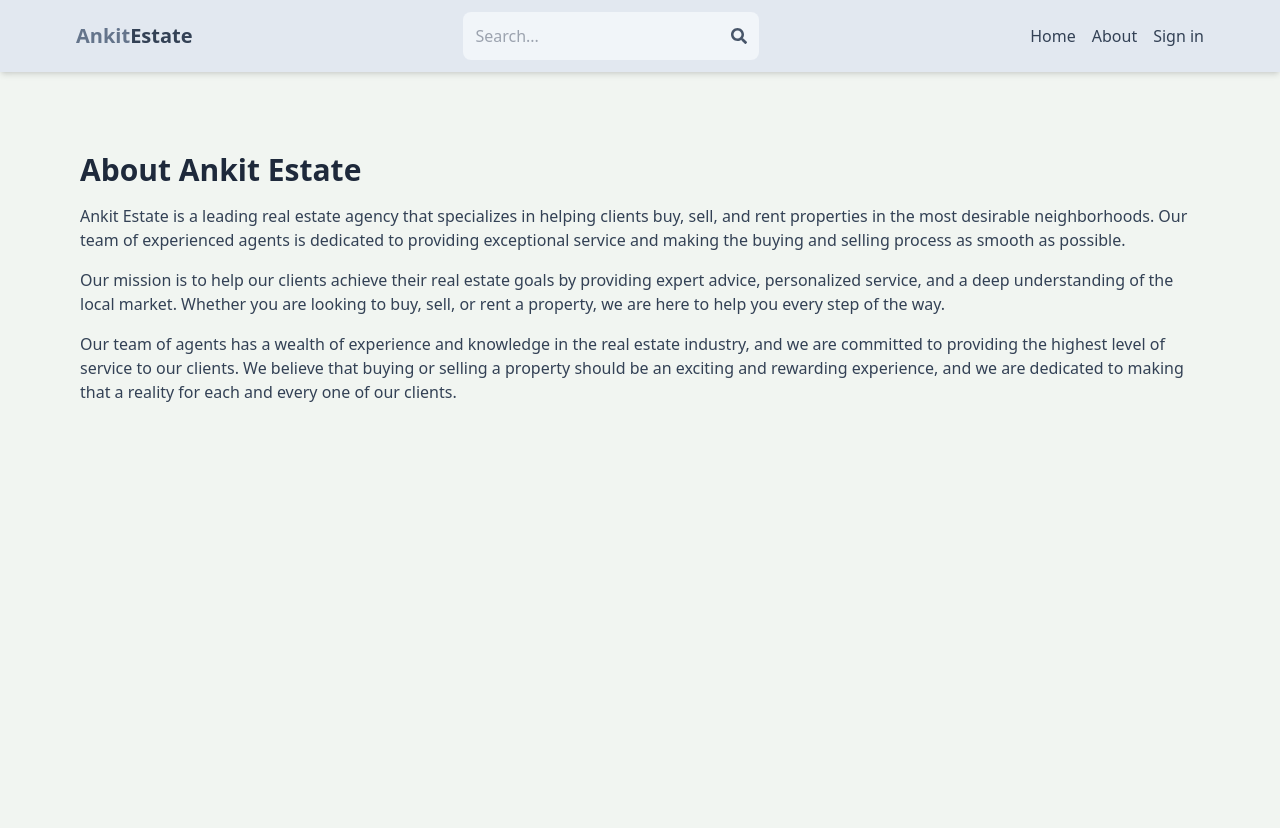
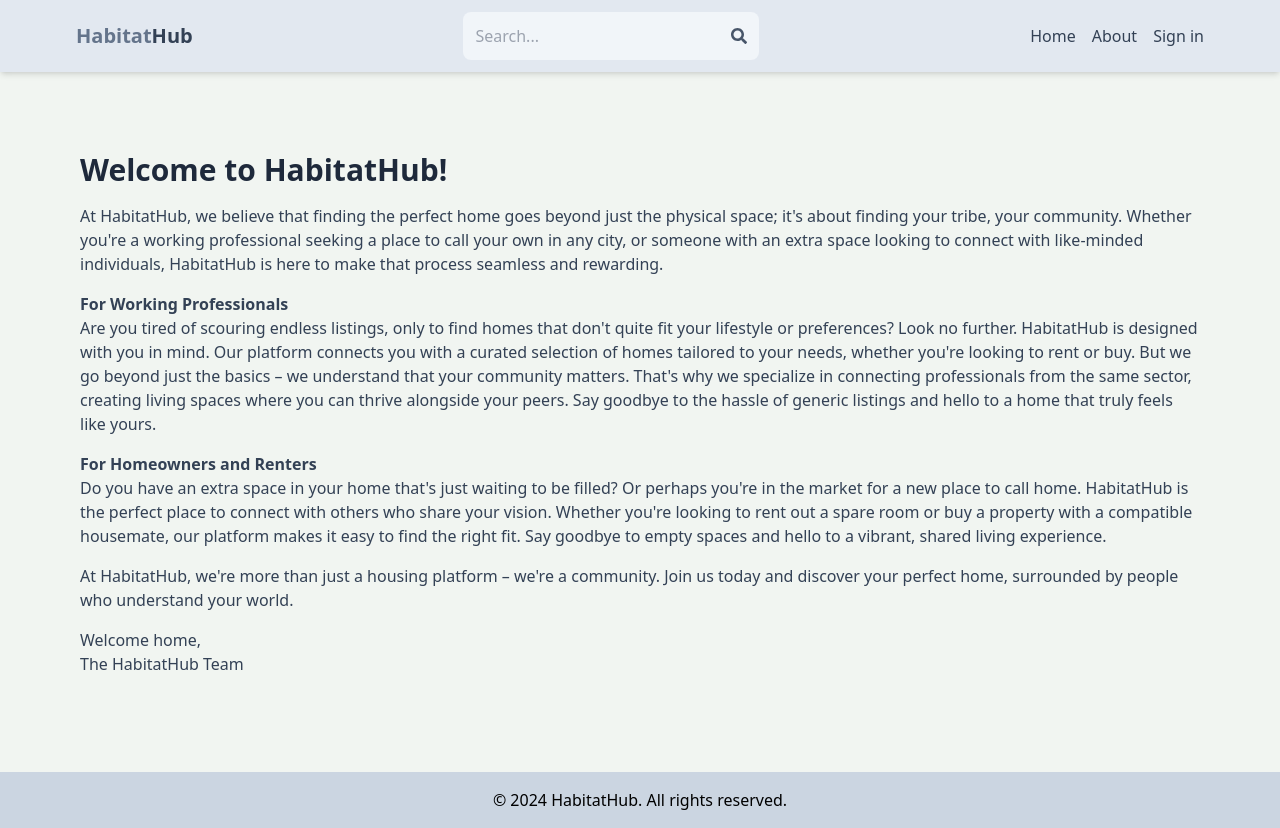
Before and after one commit to ankitgala11/HabitatHub, a React (Vite) app in the folder client/: page /about in a window 1280 px wide. Before the commit the page ends 800 px from the top, so only its background shows below. Built offline with nearby package versions, Linux system fonts and the light colour scheme; no server answers.

Commit message:
added home, about, footer, pre installation

```diff
--- a/client/index.html
+++ b/client/index.html
@@ -2,9 +2,8 @@
 <html lang="en">
 	<head>
 		<meta charset="UTF-8" />
-    <link rel="icon" type="image/svg+xml" href="/vite.svg" />
 		<meta name="viewport" content="width=device-width, initial-scale=1.0" />
-    <title>Ankit Estate</title>
+		<title>HabitatHub</title>
 	</head>
 	<body>
 		<div id="root"></div>
--- a/client/src/App.jsx
+++ b/client/src/App.jsx
@@ -10,6 +10,7 @@ import CreateListing from "./pages/CreateListing";
 import UpdateListing from "./pages/UpdateListing";
 import PrivateRoute from "./components/PrivateRoute";
 import Search from "./pages/Search";
+import Footer from "./components/Footer";
 
 export default function App() {
 	return (
@@ -32,6 +33,7 @@ export default function App() {
 					/>
 				</Route>
 			</Routes>
+			<Footer />
 		</BrowserRouter>
 	);
 }
--- /dev/null
+++ b/client/src/components/Footer.jsx
@@ -0,0 +1,11 @@
+import React from "react";
+
+export default function Footer() {
+	return (
+		<footer className="bg-slate-300 py-4 flex justify-center items-center mt-auto">
+			<p className="text-black-300">
+				© 2024 HabitatHub. All rights reserved.
+			</p>
+		</footer>
+	);
+}
--- a/client/src/components/Header.jsx
+++ b/client/src/components/Header.jsx
@@ -29,8 +29,8 @@ export default function Header() {
 			<div className="flex justify-between items-center max-w-6xl mx-auto p-3">
 				<Link to="/">
 					<h1 className="font-bold text-sm sm:text-xl flex flex-wrap">
-						<span className="text-slate-500">Ankit</span>
-						<span className="text-slate-700">Estate</span>
+						<span className="text-slate-500">Habitat</span>
+						<span className="text-slate-700">Hub</span>
 					</h1>
 				</Link>
 				<form
--- a/client/src/firebase.js
+++ b/client/src/firebase.js
@@ -1,17 +1,14 @@
-// Import the functions you need from the SDKs you need
 import { initializeApp } from "firebase/app";
-// TODO: Add SDKs for Firebase products that you want to use
-// https://firebase.google.com/docs/web/setup#available-libraries
 
 // Your web app's Firebase configuration
+
 const firebaseConfig = {
-  // apiKey: import.meta.env.VITE_FIREBASE_API_KEY,
-  apiKey: "AIzaSyBVu3Axbsx8UacjwDcBJ6h0oldOuXoLgP8",
-  authDomain: "property-boo.firebaseapp.com",
-  projectId: "property-boo",
-  storageBucket: "property-boo.appspot.com",
-  messagingSenderId: "419221246453",
-  appId: "1:419221246453:web:02294593ac3ece72cd90bc",
+	apiKey: import.meta.env.VITE_FIREBASE_API_KEY,
+	authDomain: "habitathub-3c601.firebaseapp.com",
+	projectId: "habitathub-3c601",
+	storageBucket: "habitathub-3c601.appspot.com",
+	messagingSenderId: "198904965520",
+	appId: "1:198904965520:web:0c2279d55fbcda2510eb15",
 };
 
 // Initialize Firebase
--- a/client/src/pages/About.jsx
+++ b/client/src/pages/About.jsx
@@ -4,29 +4,51 @@ export default function About() {
 	return (
 		<div className="py-20 px-4 max-w-6xl mx-auto">
 			<h1 className="text-3xl font-bold mb-4 text-slate-800">
-				About Ankit Estate
+				Welcome to HabitatHub!
 			</h1>
 			<p className="mb-4 text-slate-700">
-				Ankit Estate is a leading real estate agency that specializes in
-				helping clients buy, sell, and rent properties in the most
-				desirable neighborhoods. Our team of experienced agents is
-				dedicated to providing exceptional service and making the buying
-				and selling process as smooth as possible.
+				At HabitatHub, we believe that finding the perfect home goes
+				beyond just the physical space; it's about finding your tribe,
+				your community. Whether you're a working professional seeking a
+				place to call your own in any city, or someone with an extra
+				space looking to connect with like-minded individuals,
+				HabitatHub is here to make that process seamless and rewarding.
 			</p>
 			<p className="mb-4 text-slate-700">
-				Our mission is to help our clients achieve their real estate
-				goals by providing expert advice, personalized service, and a
-				deep understanding of the local market. Whether you are looking
-				to buy, sell, or rent a property, we are here to help you every
-				step of the way.
+				<span className="font-semibold">For Working Professionals</span>
+				<br /> Are you tired of scouring endless listings, only to find
+				homes that don't quite fit your lifestyle or preferences? Look
+				no further. HabitatHub is designed with you in mind. Our
+				platform connects you with a curated selection of homes tailored
+				to your needs, whether you're looking to rent or buy. But we go
+				beyond just the basics – we understand that your community
+				matters. That's why we specialize in connecting professionals
+				from the same sector, creating living spaces where you can
+				thrive alongside your peers. Say goodbye to the hassle of
+				generic listings and hello to a home that truly feels like
+				yours.
 			</p>
 			<p className="mb-4 text-slate-700">
-				Our team of agents has a wealth of experience and knowledge in
-				the real estate industry, and we are committed to providing the
-				highest level of service to our clients. We believe that buying
-				or selling a property should be an exciting and rewarding
-				experience, and we are dedicated to making that a reality for
-				each and every one of our clients.
+				<span className="font-semibold">
+					For Homeowners and Renters
+				</span>
+				<br /> Do you have an extra space in your home that's just
+				waiting to be filled? Or perhaps you're in the market for a new
+				place to call home. HabitatHub is the perfect place to connect
+				with others who share your vision. Whether you're looking to
+				rent out a spare room or buy a property with a compatible
+				housemate, our platform makes it easy to find the right fit. Say
+				goodbye to empty spaces and hello to a vibrant, shared living
+				experience.
+			</p>
+			<p className="mb-4 text-slate-700">
+				At HabitatHub, we're more than just a housing platform – we're a
+				community. Join us today and discover your perfect home,
+				surrounded by people who understand your world.
+			</p>
+			<p className="mb-4 text-slate-700">
+				Welcome home,
+				<br /> The HabitatHub Team
 			</p>
 		</div>
 	);
--- a/client/src/pages/CreateListing.jsx
+++ b/client/src/pages/CreateListing.jsx
@@ -273,7 +273,7 @@ export default function CreateListing() {
                 type="number"
                 id="regularPrice"
                 min="50"
-                max="10000000"
+                max="100000000"
                 required
                 className="p-3 border border-gray-300 rounded-lg"
                 onChange={handleChange}
@@ -294,7 +294,7 @@ export default function CreateListing() {
                   type="number"
                   id="discountPrice"
                   min="0"
-                  max="10000000"
+                  max="100000000"
                   required
                   className="p-3 border border-gray-300 rounded-lg"
                   onChange={handleChange}
--- a/client/src/pages/Home.jsx
+++ b/client/src/pages/Home.jsx
@@ -11,7 +11,7 @@ export default function Home() {
 	const [saleListings, setSaleListings] = useState([]);
 	const [rentListings, setRentListings] = useState([]);
 	SwiperCore.use([Navigation]);
-	console.log(offerListings);
+	// console.log(offerListings);
 	useEffect(() => {
 		const fetchOfferListings = async () => {
 			try {
@@ -50,16 +50,16 @@ export default function Home() {
 			{/* top */}
 			<div className="flex flex-col gap-6 p-28 px-3 max-w-6xl mx-auto">
 				<h1 className="text-slate-700 font-bold text-3xl lg:text-6xl">
-					Find your next{" "}
-					<span className="text-slate-500">perfect</span>
+					Discover Your Ideal Home{" "}
+					<span className="text-slate-500">effortlessly</span>
 					<br />
-					place with ease
+					with HabitatHub
 				</h1>
 				<div className="text-gray-400 text-xs sm:text-sm">
-					Ankit Estate is the best place to find your next perfect
-					place to live.
-					<br />
-					We have a wide range of properties for you to choose from.
+					HabitatHub simplifies your search for the perfect place to
+					live.
+					<br /> Explore a diverse selection of properties tailored to
+					your needs, ensuring you find the ideal space to call home.
 				</div>
 				<Link
 					to={"/search"}
@@ -74,14 +74,13 @@ export default function Home() {
 				{offerListings &&
 					offerListings.length > 0 &&
 					offerListings.map((listing) => (
-						<SwiperSlide>
+						<SwiperSlide key={listing._id}>
 							<div
 								style={{
 									background: `url(${listing.imageUrls[0]}) center no-repeat`,
 									backgroundSize: "cover",
 								}}
 								className="h-[500px]"
-								key={listing._id}
 							></div>
 						</SwiperSlide>
 					))}
--- a/client/src/pages/UpdateListing.jsx
+++ b/client/src/pages/UpdateListing.jsx
@@ -298,7 +298,7 @@ export default function CreateListing() {
 								type="number"
 								id="regularPrice"
 								min="50"
-								max="10000000"
+								max="100000000"
 								required
 								className="p-3 border border-gray-300 rounded-lg"
 								onChange={handleChange}
@@ -319,7 +319,7 @@ export default function CreateListing() {
 									type="number"
 									id="discountPrice"
 									min="0"
-									max="10000000"
+									max="100000000"
 									required
 									className="p-3 border border-gray-300 rounded-lg"
 									onChange={handleChange}
--- a/package.json
+++ b/package.json
@@ -6,7 +6,8 @@
 	"type": "module",
 	"scripts": {
 		"start": "node api/index.js",
-    "dev": "nodemon api/index.js"
+		"dev": "nodemon api/index.js",
+		"build": "npm install && npm install --prefix client && npm run build --prefix client"
 	},
 	"keywords": [],
 	"author": "",
```
Also changed, not shown: 1 other file (tests, documents, lock files or other folders). Lines whose indentation alone changed are shown as unchanged.
